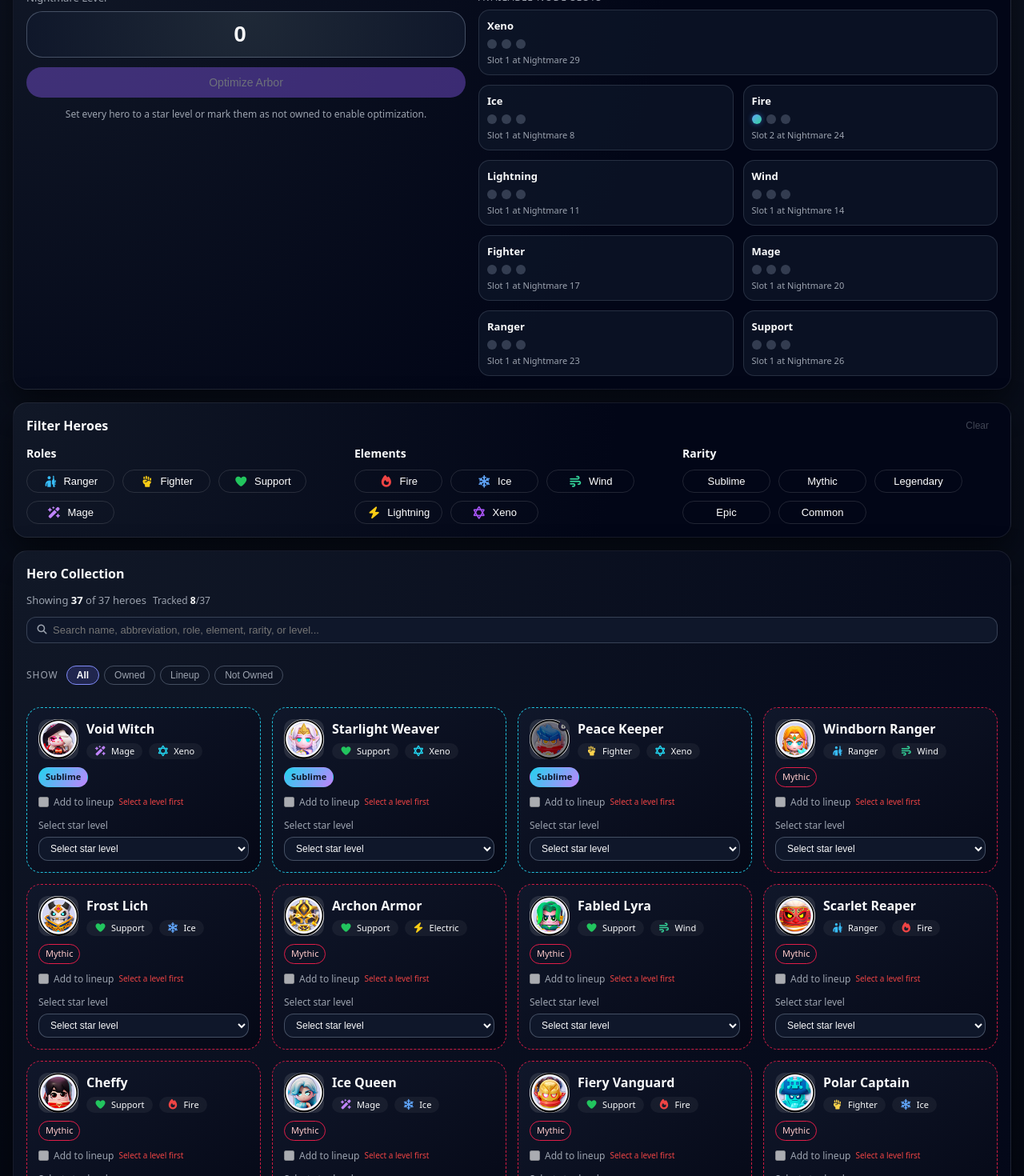
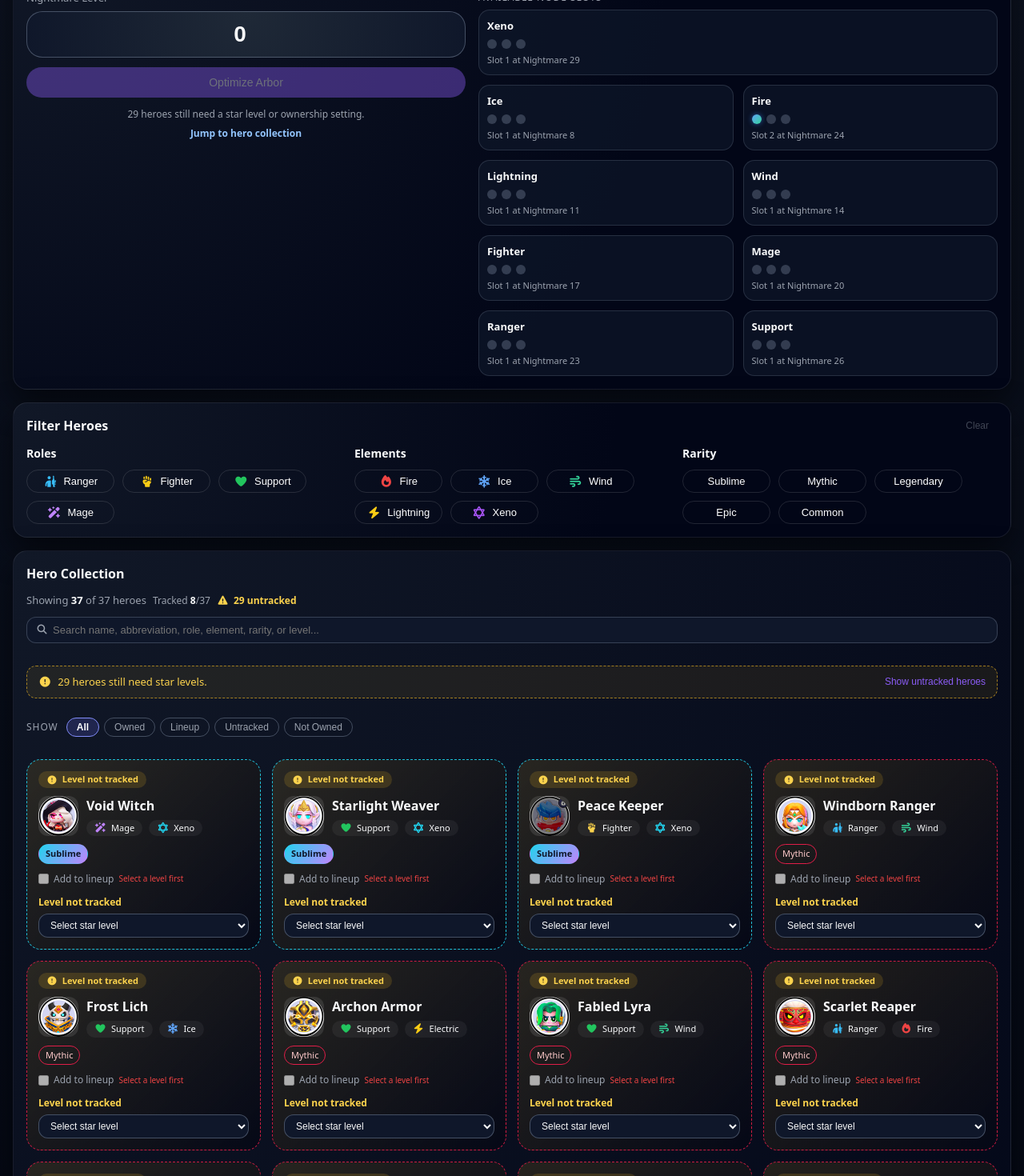
Before and after one commit to sahagin-dazs/wd-akashic-arbor-calc, a Vue app: page / in a window 1280 px wide. Shown: the part 760-2230 px from the top of the page at 80% size. Built offline with nearby package versions, Linux system fonts and the light colour scheme.

Commit message:
make it more obvious about untracked

```diff
--- a/src/App.vue
+++ b/src/App.vue
@@ -22,7 +22,7 @@ const NIGHTMARE_STORAGE_KEY = "wd-akashic-nightmare-level";
 const LINEUP_STORAGE_KEY = "wd-akashic-lineup";
 const OWNERSHIP_FILTER_STORAGE_KEY = "wd-akashic-ownership-filter";
 
-type OwnershipFilter = "all" | "owned" | "not-owned" | "lineup";
+type OwnershipFilter = "all" | "owned" | "not-owned" | "untracked" | "lineup";
 
 const ZERO_STAR_INDEX = LEVELS.indexOf("0S");
 
@@ -120,6 +120,7 @@ function loadOwnershipFilter(): OwnershipFilter {
   if (
     stored === "owned" ||
     stored === "not-owned" ||
+    stored === "untracked" ||
     stored === "all" ||
     stored === "lineup"
   ) {
@@ -175,6 +176,16 @@ const ownershipFilter = ref<OwnershipFilter>(loadOwnershipFilter());
 watch(ownershipFilter, (value) => {
   if (typeof window === "undefined") return;
   localStorage.setItem(OWNERSHIP_FILTER_STORAGE_KEY, value);
+});
+
+const untrackedHeroesCount = computed(
+  () => ownedHeroes.value.filter((hero) => hero.levelIndex === null).length
+);
+
+watch(untrackedHeroesCount, (count) => {
+  if (count === 0 && ownershipFilter.value === "untracked") {
+    ownershipFilter.value = "all";
+  }
 });
 
 function describeLevel(level: Level | "NONE") {
@@ -265,10 +276,12 @@ function matchesOwnershipFilter(heroId: string) {
   const status = getHeroOwnershipStatus(heroId);
   if (ownershipFilter.value === "all") return true;
   if (ownershipFilter.value === "owned") return status === "owned";
+  if (ownershipFilter.value === "untracked") return status === "unassigned";
+  if (ownershipFilter.value === "not-owned") return status === "not-owned";
   if (ownershipFilter.value === "lineup") {
     return lineupHeroIds.value.has(heroId);
   }
-  return status !== "owned"; // includes not-owned + unassigned
+  return status !== "owned";
 }
 
 function updateOwned(heroId: string, levelIndex: number | null) {
@@ -426,6 +439,7 @@ function setOwnershipFilter(value: OwnershipFilter) {
           :optimize-disabled="!canOptimize || isCalculating"
           :lineup-ready="isLineupFull"
           :all-classified="allHeroesClassified"
+          :untracked-count="untrackedHeroesCount"
           :is-calculating="isCalculating"
           @optimize="optimize"
         />
--- a/src/components/HeroCollection.vue
+++ b/src/components/HeroCollection.vue
@@ -4,7 +4,7 @@ import type { HeroDef, OwnedHero, Level, Rarity } from "../models/types";
 import { NOT_OWNED_LEVEL_INDEX } from "../models/types";
 import { avatarKey, avatarUrl } from "../utils/avatar";
 
-type OwnershipFilter = "all" | "owned" | "not-owned" | "lineup";
+type OwnershipFilter = "all" | "owned" | "not-owned" | "untracked" | "lineup";
 
 const props = defineProps<{
   heroes: HeroDef[];
@@ -87,6 +87,12 @@ const completedCount = computed(() =>
   props.owned.filter((owned) => owned.levelIndex !== null).length
 );
 
+const untrackedCount = computed(() =>
+  props.owned.filter((owned) => owned.levelIndex === null).length
+);
+
+const hasUntracked = computed(() => untrackedCount.value > 0);
+
 function buildLevelOption(level: Level, index: number): LevelOption {
   return {
     value: index,
@@ -161,7 +167,7 @@ function getLevelOptionByIndex(levelIndex: number): LevelOption | null {
 function getLevelVisual(heroId: string) {
   const levelIndex = getLevelIndex(heroId);
   if (levelIndex == null) {
-    return { label: "Select star level", tokens: [] as LevelToken[] };
+    return { label: "Level not tracked", tokens: [] as LevelToken[] };
   }
   if (levelIndex === NOT_OWNED_LEVEL_INDEX) {
     return { label: "Not Owned", tokens: [] as LevelToken[] };
@@ -278,6 +284,10 @@ function heroAvatarUrl(hero: HeroDef) {
   return avatarUrl(hero.id, hero.name);
 }
 
+function isHeroUntracked(heroId: string) {
+  return getLevelIndex(heroId) === null;
+}
+
 function showAvatarImage(hero: HeroDef) {
   const key = heroAvatarKey(hero);
   if (!key) return false;
@@ -304,6 +314,10 @@ function onOwnershipFilterChange(filter: OwnershipFilter) {
       <span>Showing <strong>{{ shownCount }}</strong> of {{ totalCount }} heroes</span>
       <span class="collection-progress">
         Tracked <strong>{{ completedCount }}</strong>/{{ totalCount }}
+      </span>
+      <span v-if="hasUntracked" class="collection-untracked">
+        <i class="fa-solid fa-triangle-exclamation" aria-hidden="true"></i>
+        {{ untrackedCount }} untracked
       </span>
       <div class="collection-actions" v-if="hasSearch || hasActiveFilters">
         <button
@@ -334,6 +348,21 @@ function onOwnershipFilterChange(filter: OwnershipFilter) {
       />
     </label>
   </div>
+  <div v-if="hasUntracked" class="collection-warning">
+    <div class="warning-text">
+      <i class="fa-solid fa-circle-exclamation" aria-hidden="true"></i>
+      <span>
+        {{ untrackedCount }} hero<span v-if="untrackedCount !== 1">es</span> still need star levels.
+      </span>
+    </div>
+    <button
+      type="button"
+      class="link-btn"
+      @click="onOwnershipFilterChange('untracked')"
+    >
+      Show untracked heroes
+    </button>
+  </div>
   <div class="ownership-filter">
     <span class="ownership-filter-label">Show</span>
     <div class="ownership-filter-buttons">
@@ -360,6 +389,14 @@ function onOwnershipFilterChange(filter: OwnershipFilter) {
       </button>
       <button
         type="button"
+        v-if="hasUntracked"
+        :class="['ownership-chip', { active: ownershipFilter === 'untracked' }]"
+        @click="onOwnershipFilterChange('untracked')"
+      >
+        Untracked
+      </button>
+      <button
+        type="button"
         :class="['ownership-chip', { active: ownershipFilter === 'not-owned' }]"
         @click="onOwnershipFilterChange('not-owned')"
       >
@@ -373,6 +410,10 @@ function onOwnershipFilterChange(filter: OwnershipFilter) {
       :key="hero.id"
       :class="heroCardClasses(hero)"
     >
+      <div v-if="isHeroUntracked(hero.id)" class="untracked-flag">
+        <i class="fa-solid fa-circle-exclamation" aria-hidden="true"></i>
+        Level not tracked
+      </div>
       <div class="hero-header">
         <div class="hero-avatar-sm">
           <img
--- a/src/components/SettingsPanel.vue
+++ b/src/components/SettingsPanel.vue
@@ -13,6 +13,7 @@ const props = defineProps<{
   lineupReady?: boolean;
   allClassified?: boolean;
   isCalculating?: boolean;
+  untrackedCount?: number;
 }>();
 
 const emit = defineEmits<{
@@ -36,6 +37,12 @@ function statusFor(key: ReturnType<typeof nodeKeyId>) {
 function slotArray(unlocked: number) {
   return Array.from({ length: 3 }, (_, idx) => idx < unlocked);
 }
+
+const untrackedSummary = computed(() => {
+  const count = props.untrackedCount ?? 0;
+  const plural = count === 1 ? "" : "es";
+  return `${count} hero${plural}`;
+});
 </script>
 
 <template>
@@ -69,8 +76,13 @@ function slotArray(unlocked: number) {
           <span>Calculating...</span>
         </div>
         <div class="settings-hint">
-          <p v-if="!props.allClassified">
-            Set every hero to a star level or mark them as not owned to enable optimization.
+          <p v-if="!props.allClassified" class="settings-hint-line">
+            <span>
+              {{ untrackedSummary }} still need a star level or ownership setting.
+            </span>
+            <a class="hint-link" href="#hero-collection">
+              Jump to hero collection
+            </a>
           </p>
           <p v-else-if="!props.lineupReady">
             Fill all five lineup slots to optimize the arbor.
--- a/src/styles.css
+++ b/src/styles.css
@@ -174,6 +174,14 @@ body {
 
 .hero-card.is-unassigned {
   border-style: dashed;
+  border-color: rgba(251, 191, 36, 0.7);
+  background: linear-gradient(135deg, rgba(251, 191, 36, 0.12), rgba(5, 8, 22, 0.9));
+  position: relative;
+}
+
+.hero-card.is-unassigned .level-placeholder {
+  color: #fcd34d;
+  font-weight: 600;
 }
 
 .hero-card.rarity-sublime {
@@ -194,6 +202,19 @@ body {
 
 .hero-card.rarity-common {
   border-color: rgba(59, 130, 246, 0.9);
+}
+
+.untracked-flag {
+  display: inline-flex;
+  align-items: center;
+  gap: 6px;
+  align-self: flex-start;
+  padding: 2px 10px;
+  border-radius: 999px;
+  font-size: 11px;
+  background: rgba(251, 191, 36, 0.15);
+  color: #fcd34d;
+  font-weight: 600;
 }
 
 .hero-empty {
@@ -351,6 +372,36 @@ body {
 .collection-progress {
   font-size: 12px;
   color: var(--text-muted);
+}
+
+.collection-untracked {
+  display: inline-flex;
+  align-items: center;
+  gap: 6px;
+  font-size: 12px;
+  color: #fcd34d;
+  font-weight: 600;
+}
+
+.collection-warning {
+  display: flex;
+  flex-wrap: wrap;
+  justify-content: space-between;
+  align-items: center;
+  gap: 10px;
+  padding: 10px 14px;
+  border-radius: 12px;
+  border: 1px dashed rgba(251, 191, 36, 0.6);
+  background: rgba(251, 191, 36, 0.08);
+  font-size: 13px;
+  color: #fcd34d;
+  margin-bottom: 8px;
+}
+
+.collection-warning .warning-text {
+  display: inline-flex;
+  align-items: center;
+  gap: 8px;
 }
 
 .collection-actions {
@@ -748,6 +799,22 @@ body {
 
 .settings-hint p {
   margin: 0;
+}
+
+.settings-hint-line {
+  display: flex;
+  flex-direction: column;
+  gap: 6px;
+}
+
+.hint-link {
+  color: #93c5fd;
+  font-weight: 600;
+  text-decoration: none;
+}
+
+.hint-link:hover {
+  text-decoration: underline;
 }
 
 .nightmare-control {
```
Also changed, not shown: 4 other files (tests, documents, lock files or other folders).
